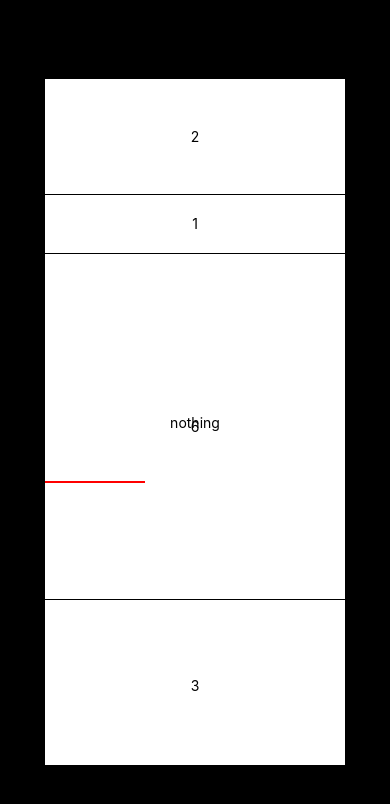
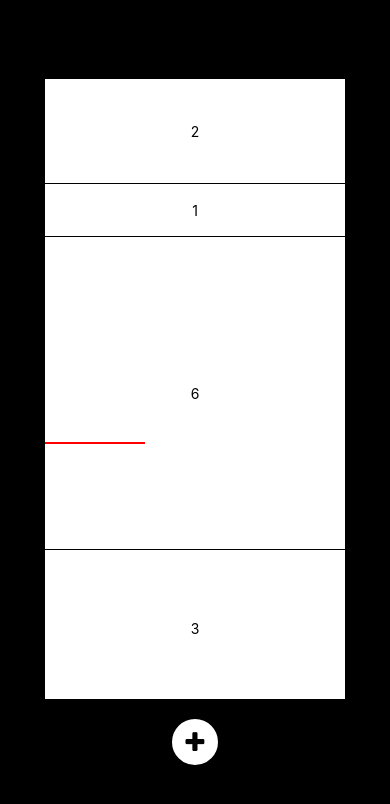
Before and after one commit to Wharfiggle/UltimateToDoApp, a React Native app: screen / in a window 390 px wide. Shown: the top 804 px of the page. Built offline with nearby package versions, Linux system fonts and the light colour scheme.

Commit message:
Add task button, darkBackground function

```diff
--- a/App.js
+++ b/App.js
@@ -33,10 +33,6 @@ export default class App extends React.Component
 		this.timePeriod = {start: Date.now(), end: Date.now() + 1 * 12 * 1000}
 
 		this.timeMarkerInterval = setInterval(this.timeMarkerUpdate, 1000);
-
-		setTimeout(resolve => {
-			this.setState({ modalStack: this.state.modalStack.push(this.testModal) });
-		}, 1000);
 	}
 
 	componentWillUnmount()
@@ -74,11 +70,17 @@ export default class App extends React.Component
 		)
 	}
 
+	//todo make stretch to edge of screen, width and height: 100% doesnt work
+	darkBackground = (subcontent) => {
+		return (<View style={{alignItems:"center", justifyContent:"center", flex:1, position:"absolute", backgroundColor:"rgba(0,0,0,0.8)"}}>
+			{ subcontent }
+		</View>)
+	}
 
 	//Modal Node stuff
 
 	defaultModal = {
-		content: (actions) => {},
+		content: (actions) => { return this.darkBackground() },
 		onComplete: (result) => { this.setState({ modalStack: this.state.modalStack.dropLast() }) },
 		onCancel: () => { this.setState({ modalStack: this.state.modalStack.dropLast() }) },
 		listener: null
@@ -87,13 +89,13 @@ export default class App extends React.Component
 	testModal = new Modal({
 		content: (actions) => {
 			const [value, setValue] = React.useState(null);
-			return (
+			return ( this.darkBackground(
 				<Text onPress={()=>{
 					let modal = this.testModal2;
 					modal.listener = setValue;
 					this.setState({modalStack: this.state.modalStack.push(modal)})
 				}}>{!value ? "nothing" : value}</Text>
-			)
+			) )
 		}
 	}, this.defaultModal);
 
@@ -129,6 +131,8 @@ export default class App extends React.Component
 						/>
 						<View style={{position:"absolute", width: 100, top: this.state.timeMarkerPos - 1, height:2, backgroundColor:"red"}}></View>
 					</View>
+					<CoolFreakingButton iconAwesome="plus" contentStyle={{fontSize:24}} style={{height:50, width:50, borderRadius:50, borderWidth:2}}
+						onPress={()=>{ this.setState({modalStack: this.state.modalStack.push(this.testModal)}) }}/>
 				</View>
 				<ModalNode node = {this.state.modalStack.head}/>
 			</View>
--- a/CoolFreakingButton.js
+++ b/CoolFreakingButton.js
@@ -17,8 +17,8 @@ export default function CoolFreakingButton({
     disabledIconStyle
 })
 {
-    style = { backgroundColor:"#1DB954", justifyContent:"center", alignItems:"center", padding:5, borderRadius:3, ...style };
-    contentStyle = { includeFontPadding: false, color:"white", fontFamily:"InterMedium", fontWeight:"500", fontSize:16, ...contentStyle };
+    style = { backgroundColor:"white", justifyContent:"center", alignItems:"center", padding:5, borderRadius:3, ...style };
+    contentStyle = { includeFontPadding: false, color:"black", fontFamily:"InterMedium", fontWeight:"500", fontSize:16, ...contentStyle };
     disabledStyle = { ...style, backgroundColor:"#3B3B3B", ...disabledStyle };
     disabledIconStyle = { ...contentStyle, ...iconStyle, color:"#999999", ...disabledContentStyle, ...disabledIconStyle }
     disabledContentStyle = { ...contentStyle, color:"#999999", ...disabledContentStyle };
```
